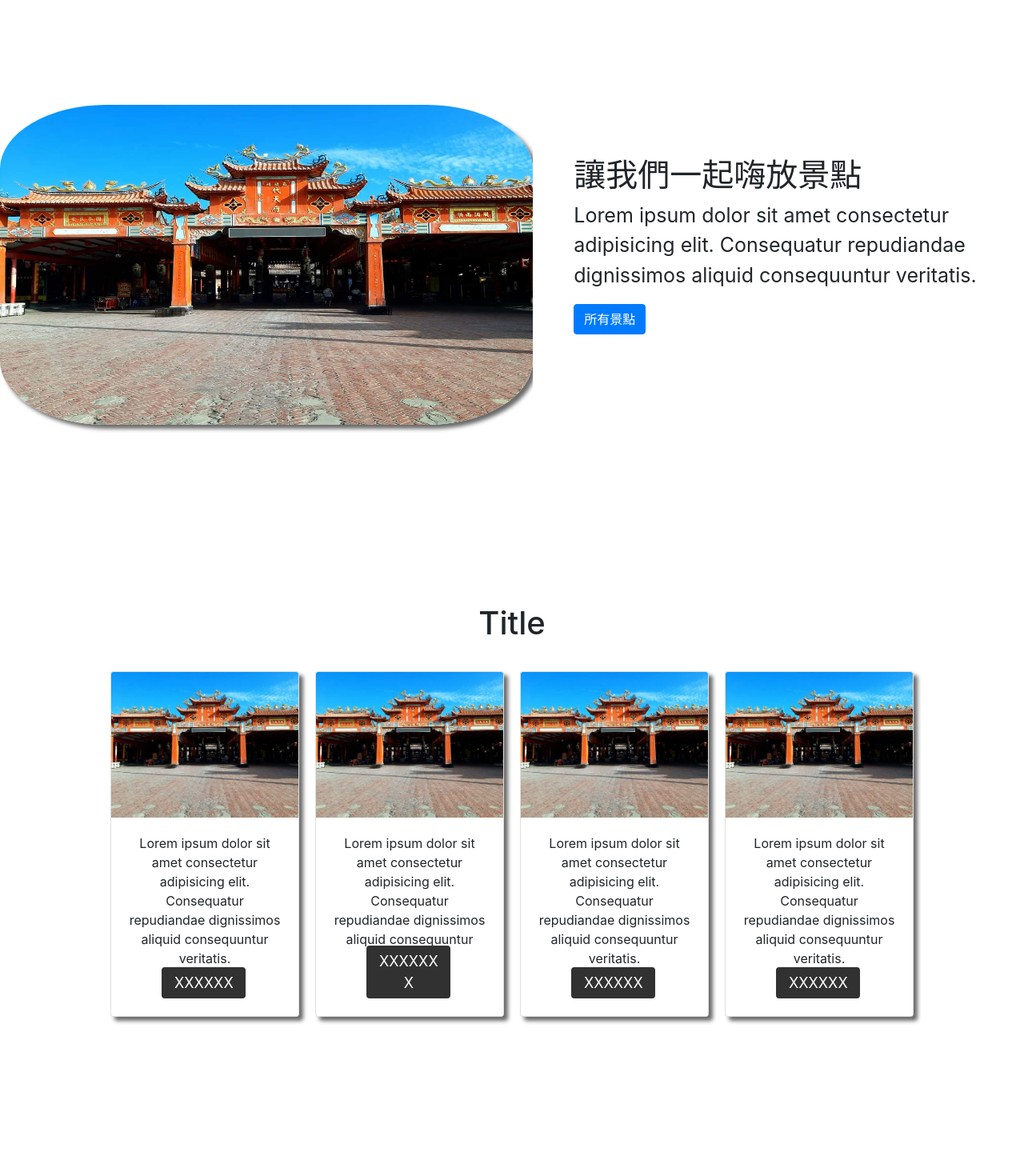
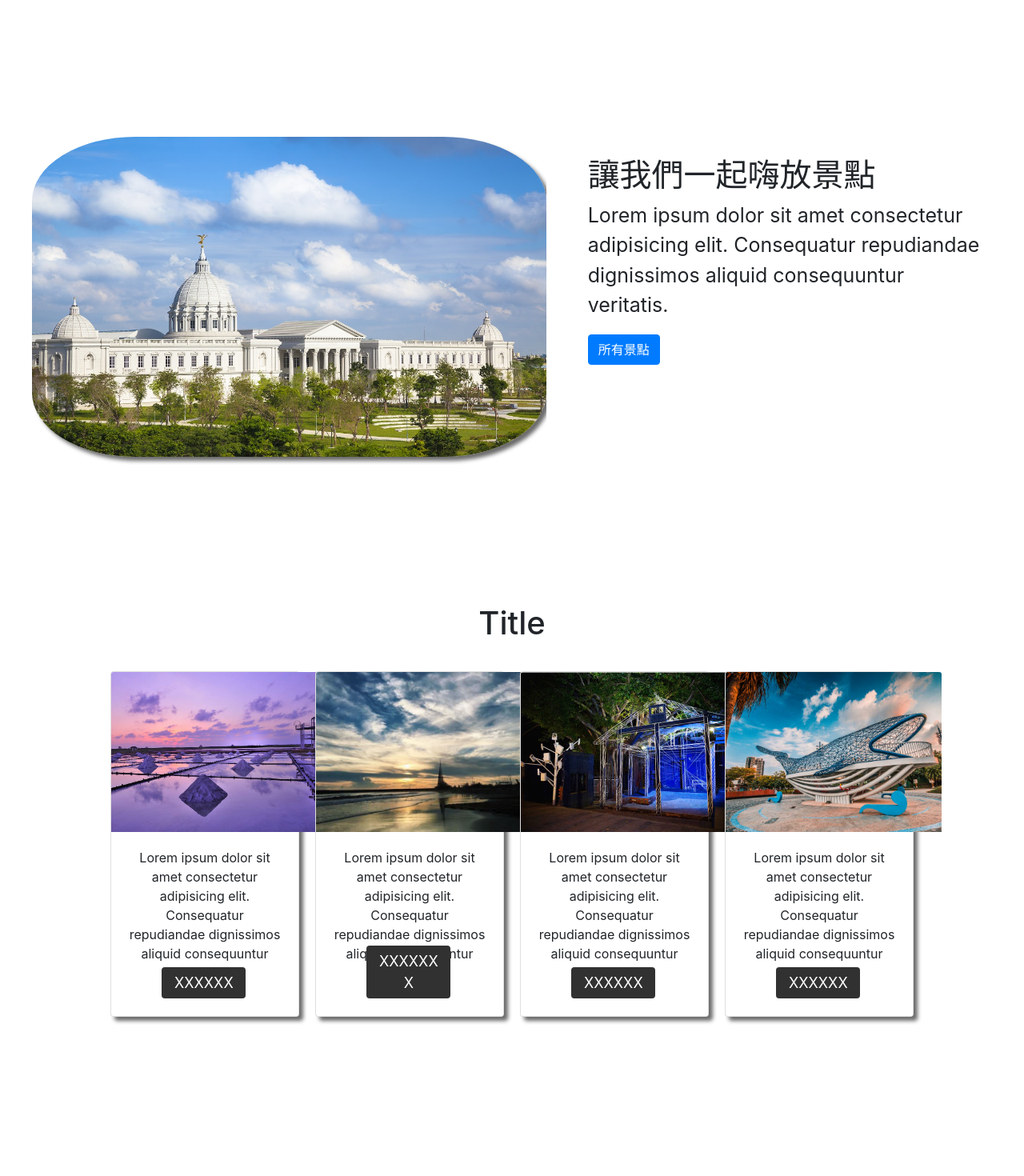
Before and after one commit to wenqi990/20240517work, a Vue app: page / in a window 1280 px wide. Shown: the part 2360-3830 px from the top of the page at 80% size. Built offline with nearby package versions, Linux system fonts and the light colour scheme; no server answers.

Commit message:
add Homevue img

```diff
--- a/src/views/HomeView.vue
+++ b/src/views/HomeView.vue
@@ -84,7 +84,7 @@ import Footer from '../views/Footer.vue'
     </div>
 
     <div class="fourth area">
-      <img src="/public/imags/景點類圖片/南鯤鯓代天府.jpg" alt="">
+      <img src="/public/imags/首頁/奇美博物館.jpg" alt="">
       <div class="fourthText">
           <h1>讓我們一起嗨放景點</h1>
           <p>Lorem ipsum dolor sit amet consectetur adipisicing elit. Consequatur repudiandae dignissimos aliquid consequuntur veritatis.</p>
@@ -96,28 +96,28 @@ import Footer from '../views/Footer.vue'
       <h1>Title</h1>
         <div class="cradArea">
             <div class="card">
-                <img src="/public/imags/景點類圖片/南鯤鯓代天府.jpg" class="card-img-top" alt="卡片">
+                <img src="/public/imags/首頁/鹽田.jpg" class="card-img-top" alt="卡片" style="object-fit: cover;width: 270px;height: 200px;">
                 <div class="card-body">
                   <p class="card-text">Lorem ipsum dolor sit amet consectetur adipisicing elit. Consequatur repudiandae dignissimos aliquid consequuntur veritatis.</p>
                   <a href="#" class="btn btn-primary">XXXXXX</a>
                 </div>
               </div>
             <div class="card" >
-                <img src="/public/imags/景點類圖片/南鯤鯓代天府.jpg" class="card-img-top" alt="卡片">
+                <img src="/public/imags/首頁/漁光島.jpg" class="card-img-top" alt="卡片" style="object-fit: cover;width: 270px;height: 200px;">
                 <div class="card-body">
                   <p class="card-text">Lorem ipsum dolor sit amet consectetur adipisicing elit. Consequatur repudiandae dignissimos aliquid consequuntur veritatis.</p>
                   <a href="#" class="btn btn-primary">XXXXXXX</a>
                 </div>
               </div>
             <div class="card" >
-                <img src="/public/imags/景點類圖片/南鯤鯓代天府.jpg" class="card-img-top" alt="卡片">
+                <img src="/public/imags/首頁/藍晒圖.jpg" class="card-img-top" alt="卡片" style="object-fit: cover;width: 270px;height: 200px;">
                 <div class="card-body">
                   <p class="card-text">Lorem ipsum dolor sit amet consectetur adipisicing elit. Consequatur repudiandae dignissimos aliquid consequuntur veritatis.</p>
                   <a href="#" class="btn btn-primary">XXXXXX</a>
                 </div>
               </div>
               <div class="card" >
-                <img src="/public/imags/景點類圖片/南鯤鯓代天府.jpg" class="card-img-top" alt="卡片">
+                <img src="/public/imags/首頁/大魚的祝福.jpg" class="card-img-top" alt="卡片" style="object-fit: cover;width: 270px;height: 200px;">
                 <div class="card-body">
                   <p class="card-text">Lorem ipsum dolor sit amet consectetur adipisicing elit. Consequatur repudiandae dignissimos aliquid consequuntur veritatis.</p>
                   <a href="#" class="btn btn-primary">XXXXXX</a>
@@ -330,6 +330,8 @@ h4 {
         border-radius: 20%;
         box-shadow: 5px 5px 5px rgb(108, 107, 107);
         transition: 0.5s;
+        margin-top: 2.5rem;
+            margin-left: 2.5rem;
         // 鼠標移到按鈕時放大
         &:hover{
             scale: 1.05;
@@ -364,6 +366,7 @@ h4 {
             height: 90%;
             box-shadow: 5px 5px 5px rgb(108, 107, 107);
             transition: 0.5s;
+
         // 鼠標移到按鈕時放大
         &:hover{
             scale: 1.05;
@@ -409,6 +412,8 @@ h4 {
         box-shadow: 5px 5px 5px rgb(108, 107, 107);
         transition: 0.5s;
         // 鼠標移到按鈕時放大
+        margin-top: 25px;
+        margin-left: 25px;
         &:hover{
             scale: 1.05;
         }
```
